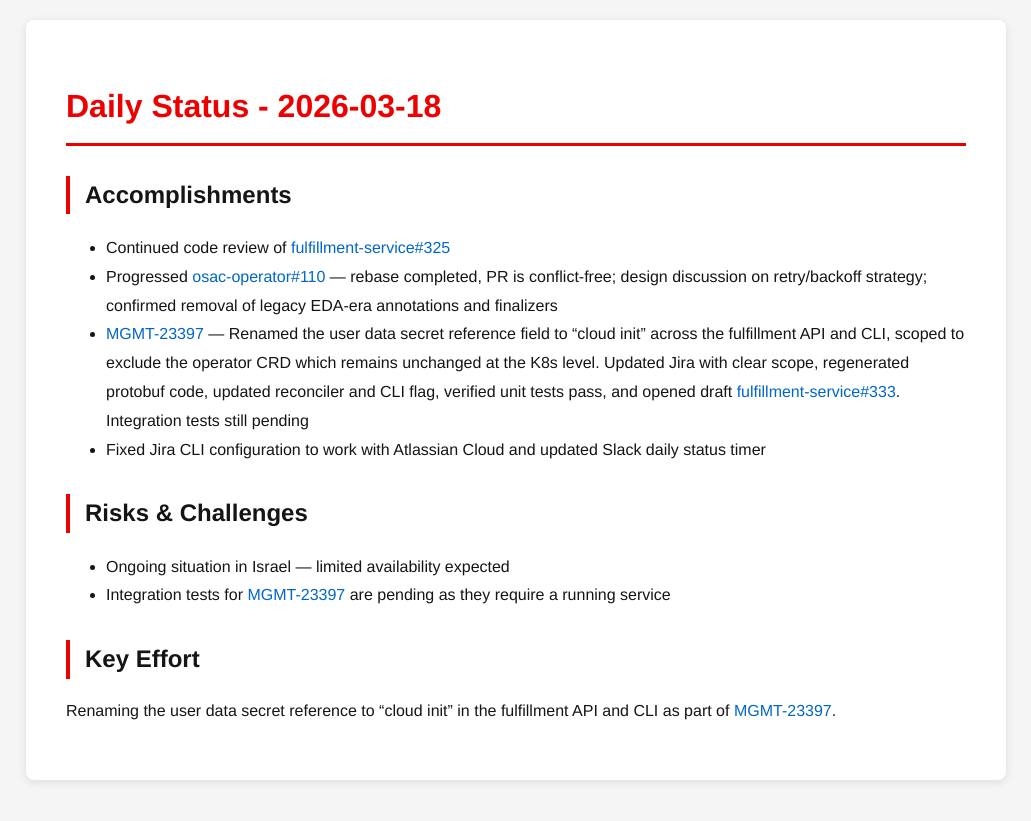
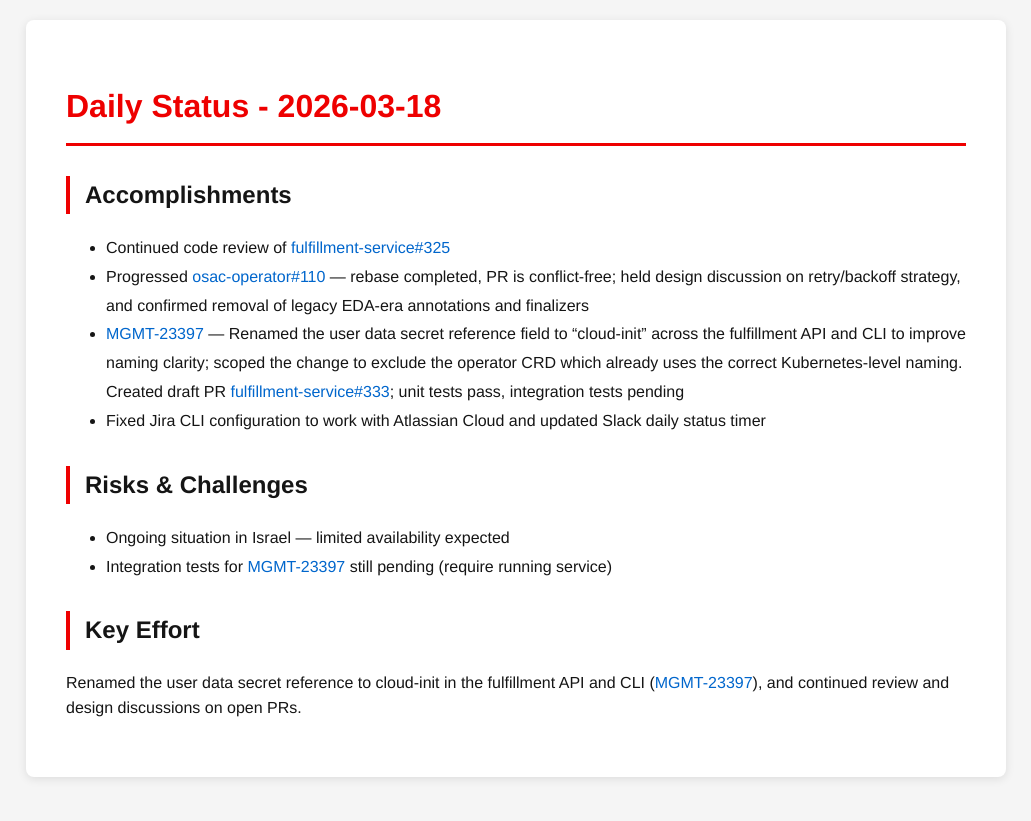
Before and after one commit to tzvatot/daily-status, a Jekyll site: the page built from 2026-03-18.md, in a window 1280 px wide. Shown: the top 821 px of the page, without its empty margins (124-1155 px from the left). Built offline with Jekyll 4.4.1, drawn with Linux system fonts in a browser that asks for light colours.

Commit message:
Daily status update - 2026-03-18

```diff
--- a/2026-03-18.md
+++ b/2026-03-18.md
@@ -8,13 +8,13 @@
 
 ## Accomplishments
 - Continued code review of [fulfillment-service#325](https://github.com/osac-project/fulfillment-service/pull/325)
-- Progressed [osac-operator#110](https://github.com/osac-project/osac-operator/pull/110) — rebase completed, PR is conflict-free; design discussion on retry/backoff strategy; confirmed removal of legacy EDA-era annotations and finalizers
-- [MGMT-23397](https://issues.redhat.com/browse/MGMT-23397) — Renamed the user data secret reference field to "cloud init" across the fulfillment API and CLI, scoped to exclude the operator CRD which remains unchanged at the K8s level. Updated Jira with clear scope, regenerated protobuf code, updated reconciler and CLI flag, verified unit tests pass, and opened draft [fulfillment-service#333](https://github.com/osac-project/fulfillment-service/pull/333). Integration tests still pending
+- Progressed [osac-operator#110](https://github.com/osac-project/osac-operator/pull/110) — rebase completed, PR is conflict-free; held design discussion on retry/backoff strategy, and confirmed removal of legacy EDA-era annotations and finalizers
+- [MGMT-23397](https://issues.redhat.com/browse/MGMT-23397) — Renamed the user data secret reference field to "cloud-init" across the fulfillment API and CLI to improve naming clarity; scoped the change to exclude the operator CRD which already uses the correct Kubernetes-level naming. Created draft PR [fulfillment-service#333](https://github.com/osac-project/fulfillment-service/pull/333); unit tests pass, integration tests pending
 - Fixed Jira CLI configuration to work with Atlassian Cloud and updated Slack daily status timer
 
 ## Risks & Challenges
 - Ongoing situation in Israel — limited availability expected
-- Integration tests for [MGMT-23397](https://issues.redhat.com/browse/MGMT-23397) are pending as they require a running service
+- Integration tests for [MGMT-23397](https://issues.redhat.com/browse/MGMT-23397) still pending (require running service)
 
 ## Key Effort
-Renaming the user data secret reference to "cloud init" in the fulfillment API and CLI as part of [MGMT-23397](https://issues.redhat.com/browse/MGMT-23397).
+Renamed the user data secret reference to cloud-init in the fulfillment API and CLI ([MGMT-23397](https://issues.redhat.com/browse/MGMT-23397)), and continued review and design discussions on open PRs.
```
